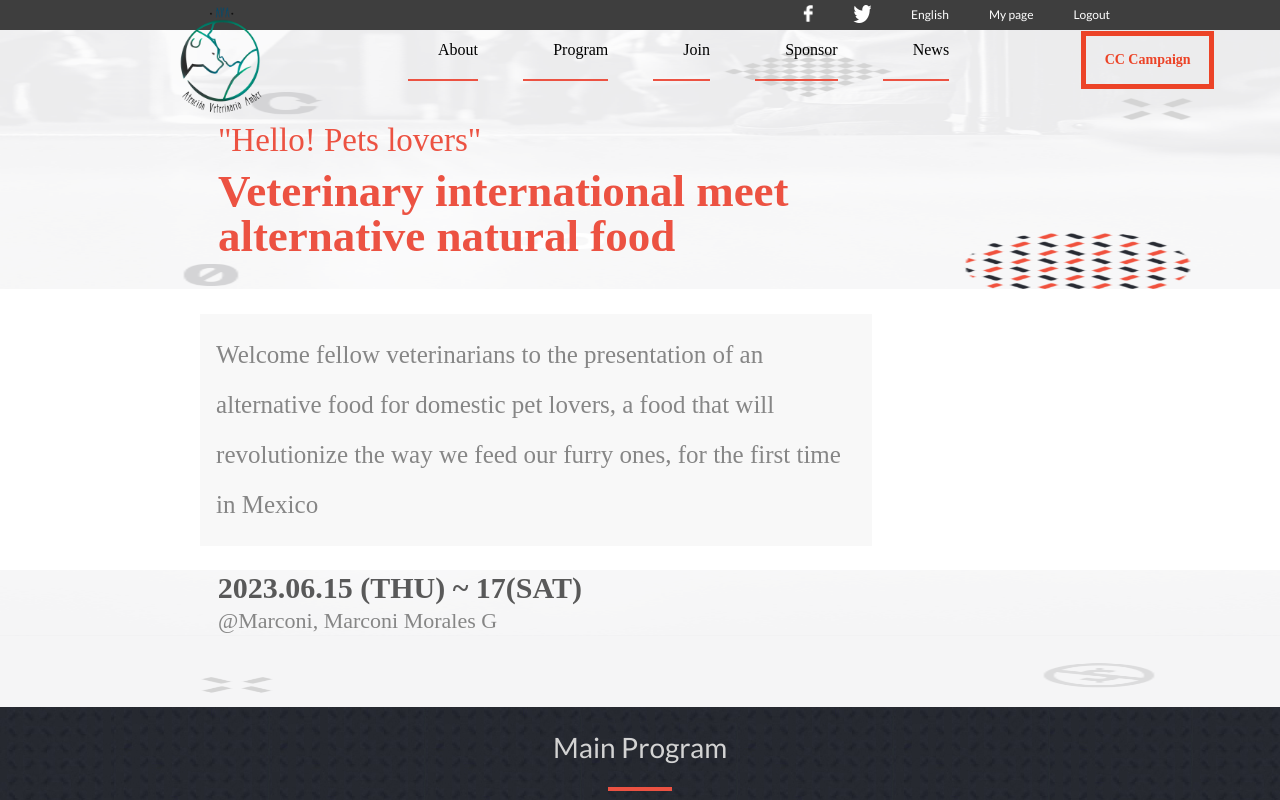
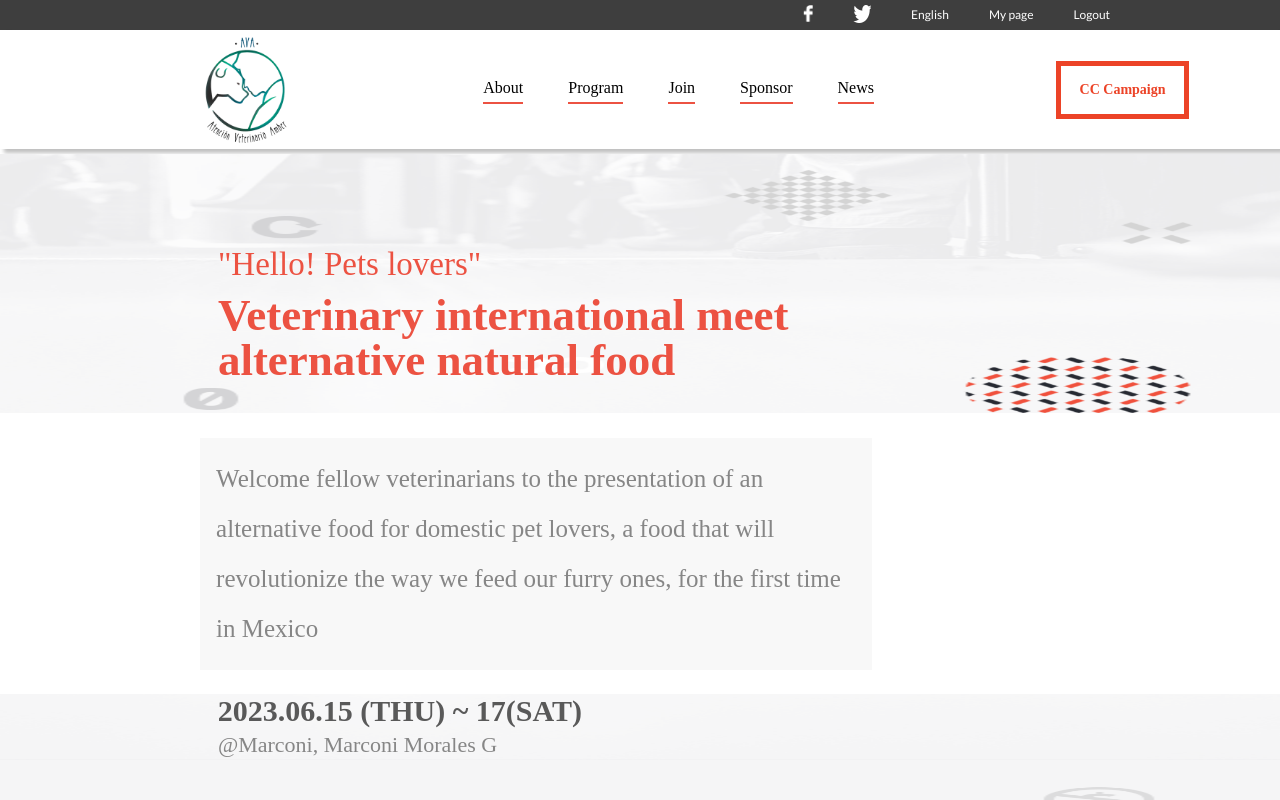
Before and after one commit to Dachrono/AVA-annual-meeting, a website: page index.html in a window 1280 px wide. Shown: the top 800 px of the page. Drawn offline with Linux system fonts and the light colour scheme.

Commit message:
solved some navbar issue for desktop version

```diff
--- a/css/about.css
+++ b/css/about.css
@@ -318,6 +318,8 @@ ul {
   /* navigation style */
 
   .menuNav {
+    position: static;
+    box-shadow: 4px 4px 4px #00000040;
     display: flex;
     flex-direction: row-reverse;
     justify-content: space-around;
@@ -342,6 +344,10 @@ ul {
     display: flex;
     justify-content: center;
     gap: 45px;
+  }
+
+  .navBar a {
+    padding: 3px 0 5px 0px;
   }
 
   .menu {
--- a/css/indexStyle.css
+++ b/css/indexStyle.css
@@ -414,6 +414,8 @@ li a {
   /* navigation style */
 
   .menuNav {
+    position: static;
+    box-shadow: 4px 4px 4px #00000040;
     display: flex;
     flex-direction: row-reverse;
     justify-content: space-around;
@@ -438,6 +440,10 @@ li a {
     display: flex;
     justify-content: center;
     gap: 45px;
+  }
+
+  .navBar a {
+    padding: 3px 0 5px 0px;
   }
 
   .menu {
```
